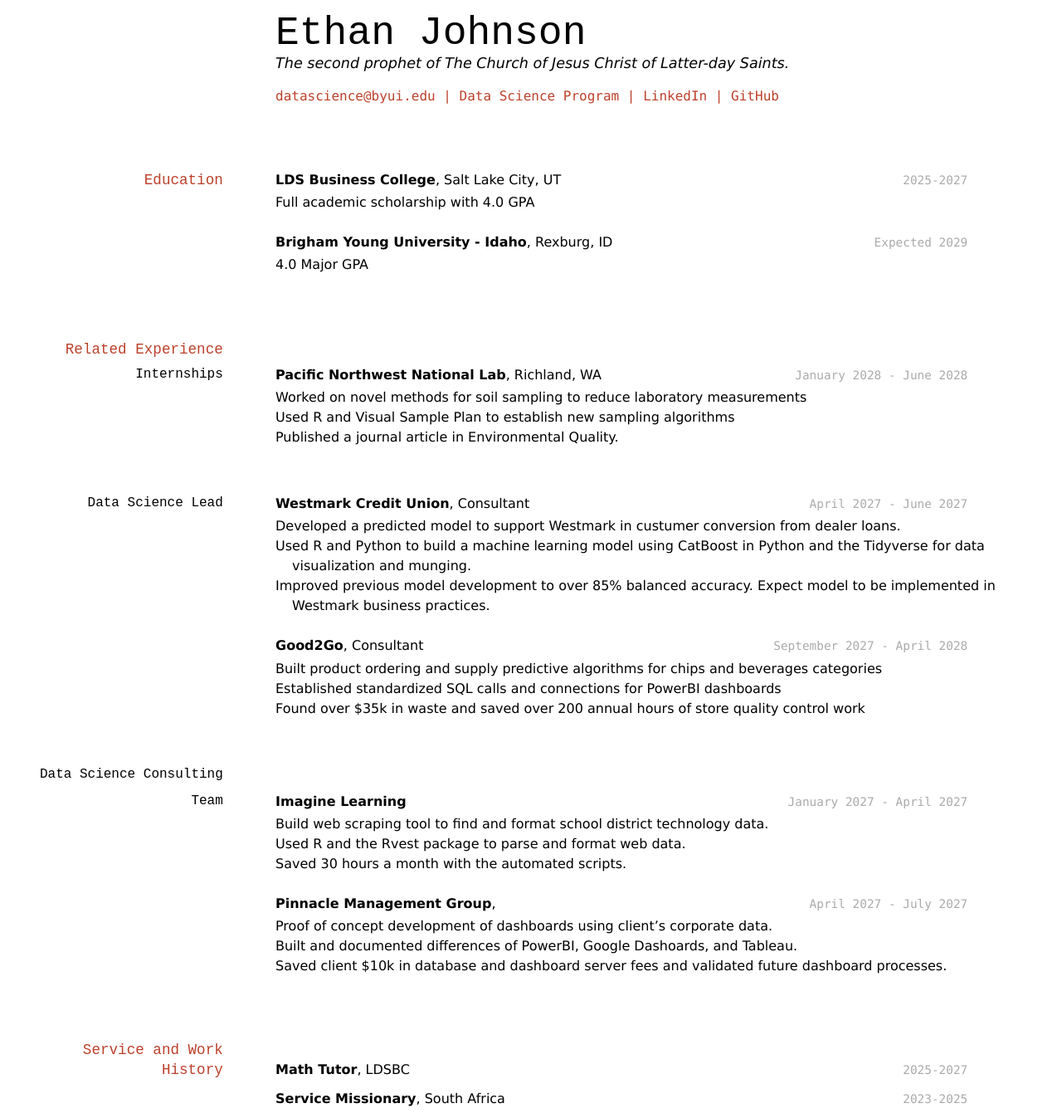
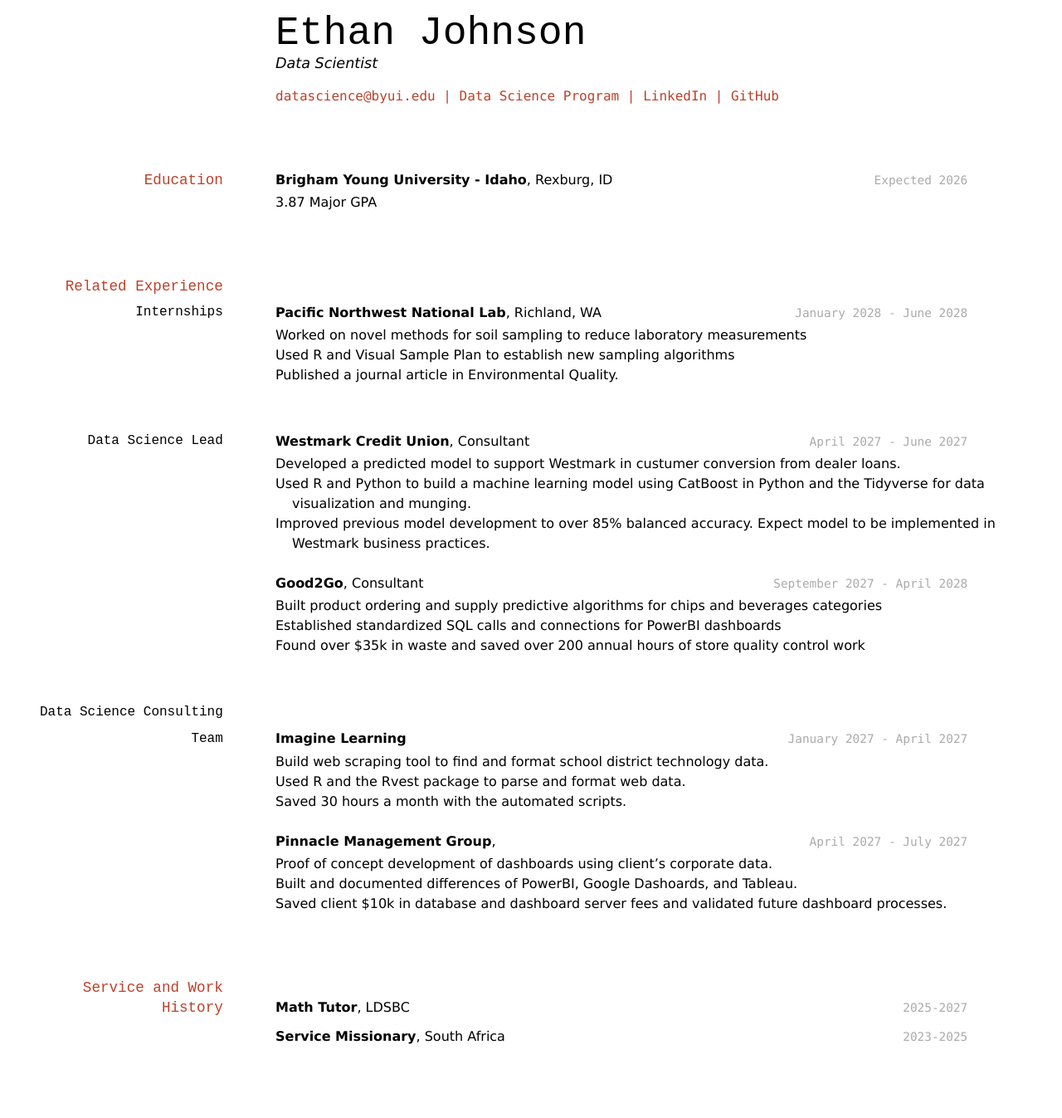
Before and after one commit to ethankjohnson/johnson_resume, a Jekyll site: the page built from docs/index.md, in a window 1280 px wide. Shown: the whole page at 83% size. Built offline with Jekyll 4.4.1, drawn with Linux system fonts in a browser that asks for light colours; after the commit the page ends 1272 px from its top, so only the background shows below that.

Commit message:
Update index.md

```diff
--- a/docs/index.md
+++ b/docs/index.md
@@ -3,7 +3,7 @@ layout: cv
 title: Ethan Johnson's Resume
 ---
 # Ethan Johnson
-The second prophet of The Church of Jesus Christ of Latter-day Saints.
+Data Scientist
 
 <div id="webaddress">
 <a href="datascience@byui.edu">datascience@byui.edu</a>
@@ -16,15 +16,10 @@ The second prophet of The Church of Jesus Christ of Latter-day Saints.
 
 ## Education
 
-`2025-2027`
-__LDS Business College__, Salt Lake City, UT
-
-- Full academic scholarship with 4.0 GPA
-
-`Expected 2029`
+`Expected 2026`
 __Brigham Young University - Idaho__, Rexburg, ID
 
-- 4.0 Major GPA
+- 3.87 Major GPA
 
 
 ## Related Experience
```
